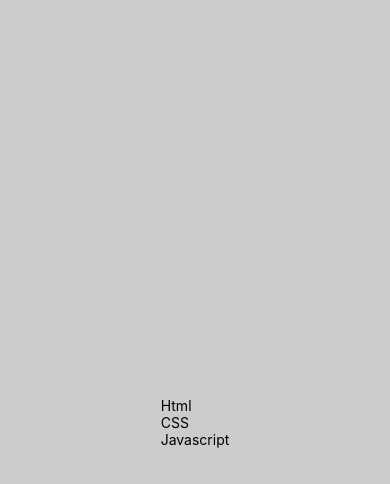
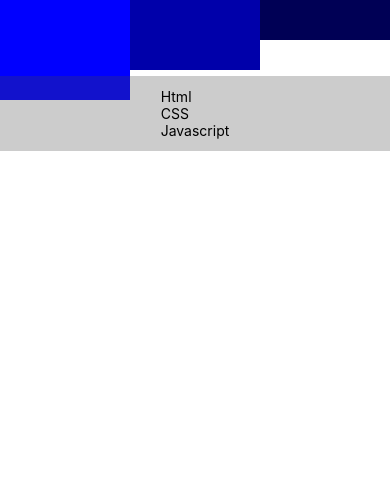
Before and after one commit to edsonrdl/react-native-estudos, a React Native app: screen / in a window 390 px wide. Shown: the top 484 px of the page. Built offline with nearby package versions, Linux system fonts and the light colour scheme.

Commit message:
style:Criado exemplo de box model

```diff
--- a/App.js
+++ b/App.js
@@ -1,12 +1,18 @@
 import { StatusBar } from 'expo-status-bar';
-import { StyleSheet, Text, View } from 'react-native';
+import { ScrollViewComponent, StyleSheet, Text, View } from 'react-native';
 import Component1 from './components/component1';
+import Box from './components/box.js';
 import Style from './style/style.js'
 
 export default function App() {
   return (
-    <View style={Style.Text}>
-     <Component1/>
+  <View style={{flexDirection:'column'}}>
+      <View style={{width:'100%'}}>
+     <Box/>
+    <View  style={Style.Text}>
+    <Component1/>
     </View>
+    </View>
+  </View>
   );
 };
--- /dev/null
+++ b/components/box.js
@@ -0,0 +1,18 @@
+import { StatusBar } from 'expo-status-bar';
+import { View } from 'react-native';
+
+export default function (props) {
+    return (
+        <View style={{ width: '100%',height: '100%',flexDirection:'row',flex:1,justifyContent:'space-betw22n' }} >
+            <View style={{ width: '33.33%', height: 100, backgroundColor: '#00f' }} >
+
+            </View>
+            <View style={{ width: '33.33%', height: 70, backgroundColor: '#00a' }} >
+
+            </View>
+            <View style={{ width: '33.33%', height: 40, backgroundColor: '#005' }} >
+
+            </View>
+        </View>
+    );
+};
```
